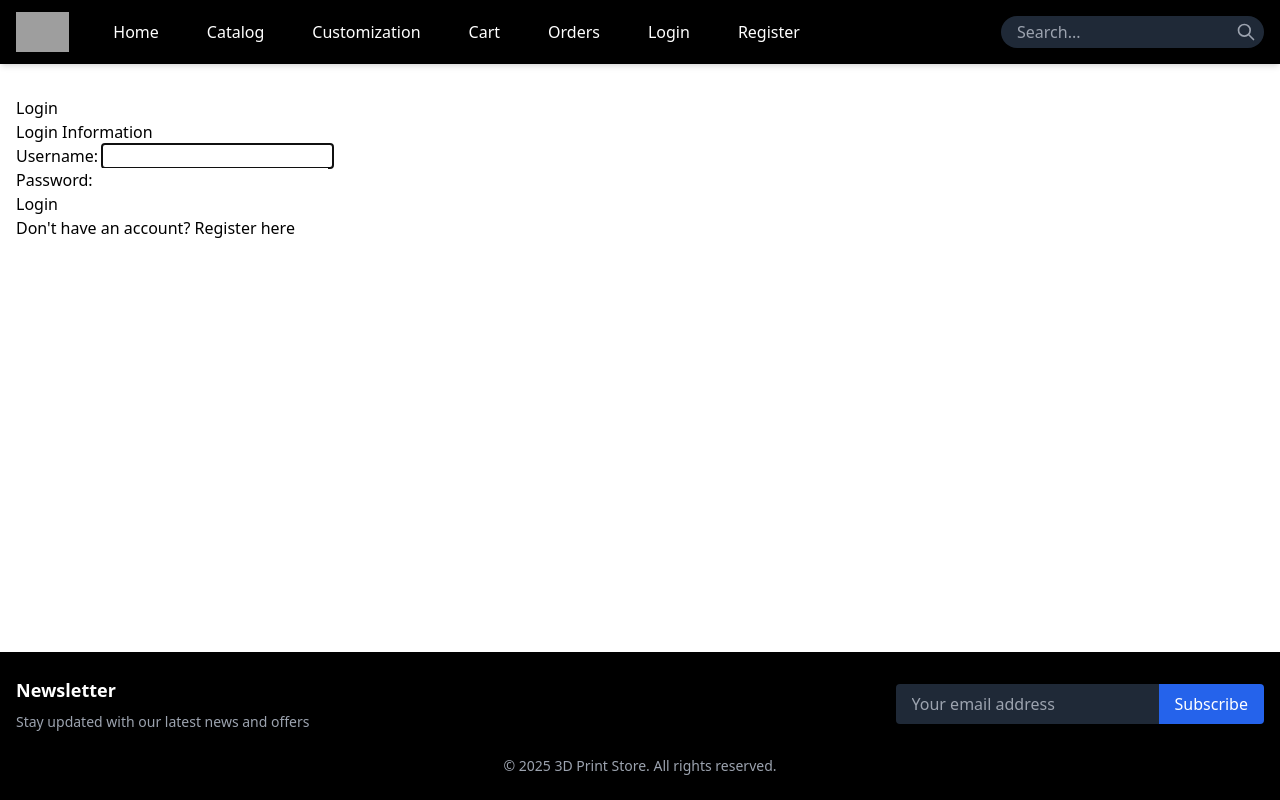
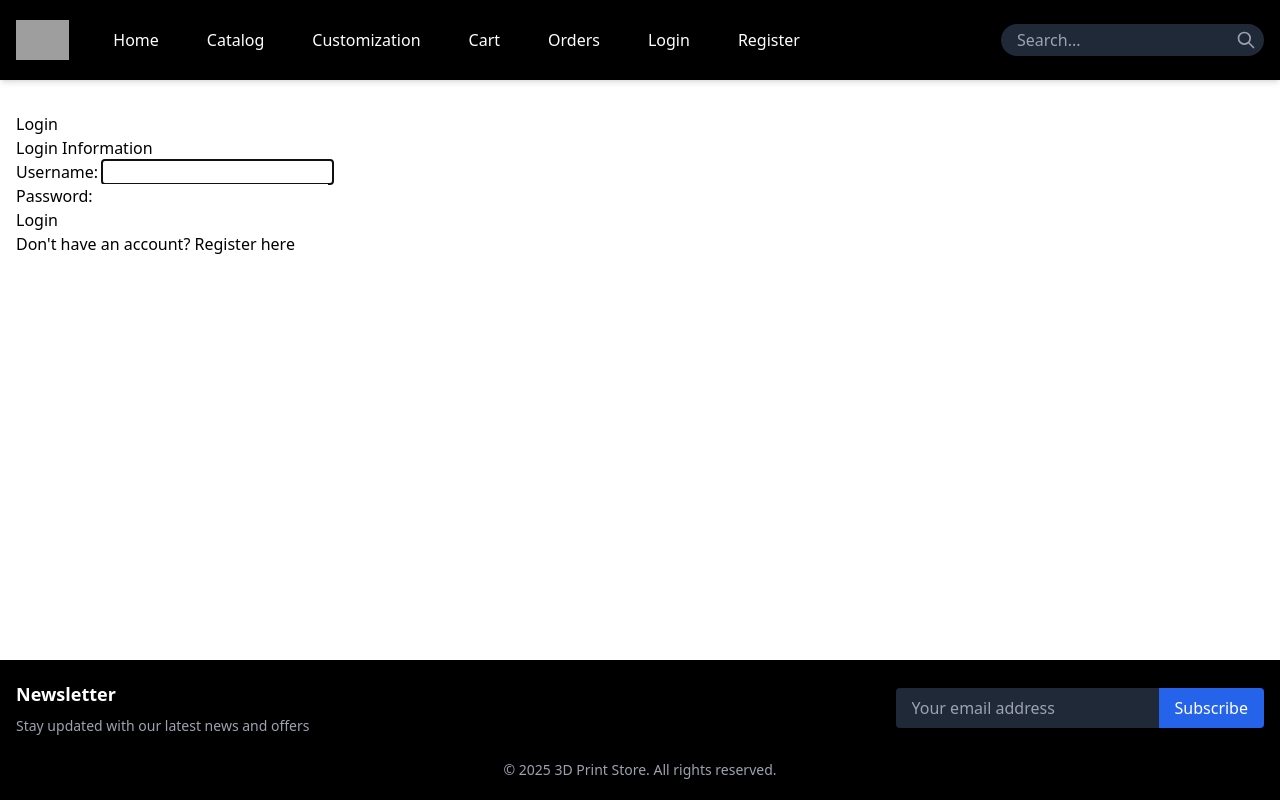
Before and after one commit to Web-Development-UAlberta/exsm-3951-exsm-3943-spring-2025-python-c-project-3d-print-python-project, a Django app: page /login/ in a window 1280 px wide. Run offline with Django 5.2, Linux system fonts and the light colour scheme; some libraries are stand-ins or nearby versions; grey boxes are pictures that could not be loaded.

Commit message:
Lighten background image on home page + match header and footer size in base.html

```diff
--- a/src/print_shop/store/templates/base.html
+++ b/src/print_shop/store/templates/base.html
@@ -19,7 +19,7 @@
 <body class="flex flex-col min-h-screen">
     <!-- Sticky Header -->
     <header class="sticky top-0 bg-black text-white shadow-md z-50">
-        <div class="container mx-auto px-4 py-3 flex justify-between items-center">
+        <div class="container mx-auto px-4 py-5 flex justify-between items-center">
             <!-- Logo and Nav -->
             <div class="flex items-center">
                 <div class="mr-8">
@@ -68,7 +68,7 @@
     </main>
 
     <!-- Sticky Footer -->
-    <footer class="sticky bottom-0 bg-black text-white py-6 shadow-inner z-40">
+    <footer class="sticky bottom-0 bg-black text-white py-5 shadow-inner z-40">
         <div class="container mx-auto px-4">
             <div class="flex justify-between items-center">
                 <!-- Newsletter -->
--- a/src/print_shop/store/templates/customer_facing_pages/home.html
+++ b/src/print_shop/store/templates/customer_facing_pages/home.html
@@ -27,7 +27,7 @@
 </style>
 <div id="hero-section">
     <div class="absolute inset-0 bg-[url('/static/images/sebastian-svenson-hero-image-unsplash.jpg')] bg-cover bg-center">
-        <div class="absolute inset-0 bg-black/40"></div>
+        <div class="absolute inset-0 bg-pink/40"></div>
     </div>
     <div class="relative z-10 container mx-auto px-8">
         <div class="max-w-2xl">
```
